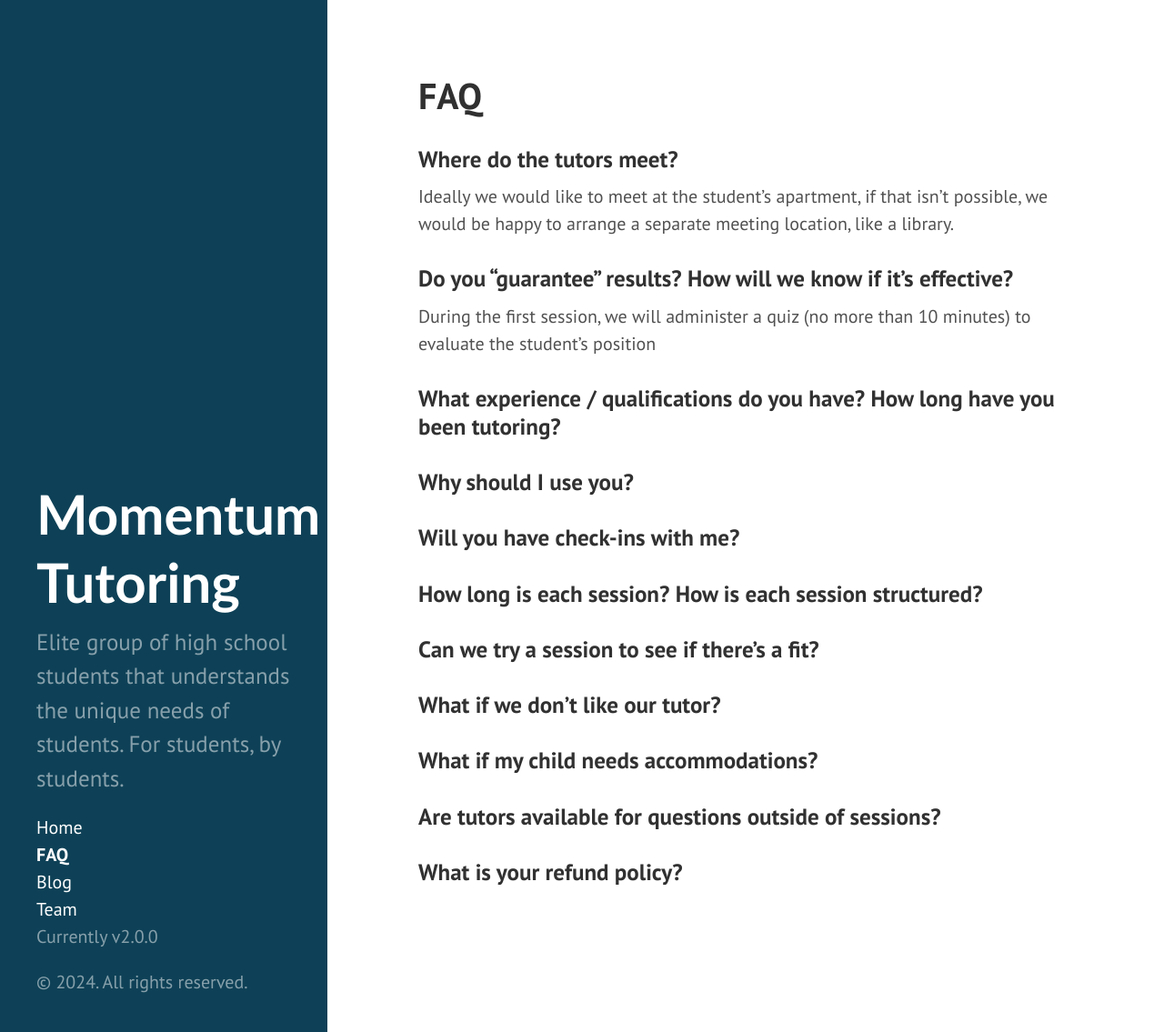
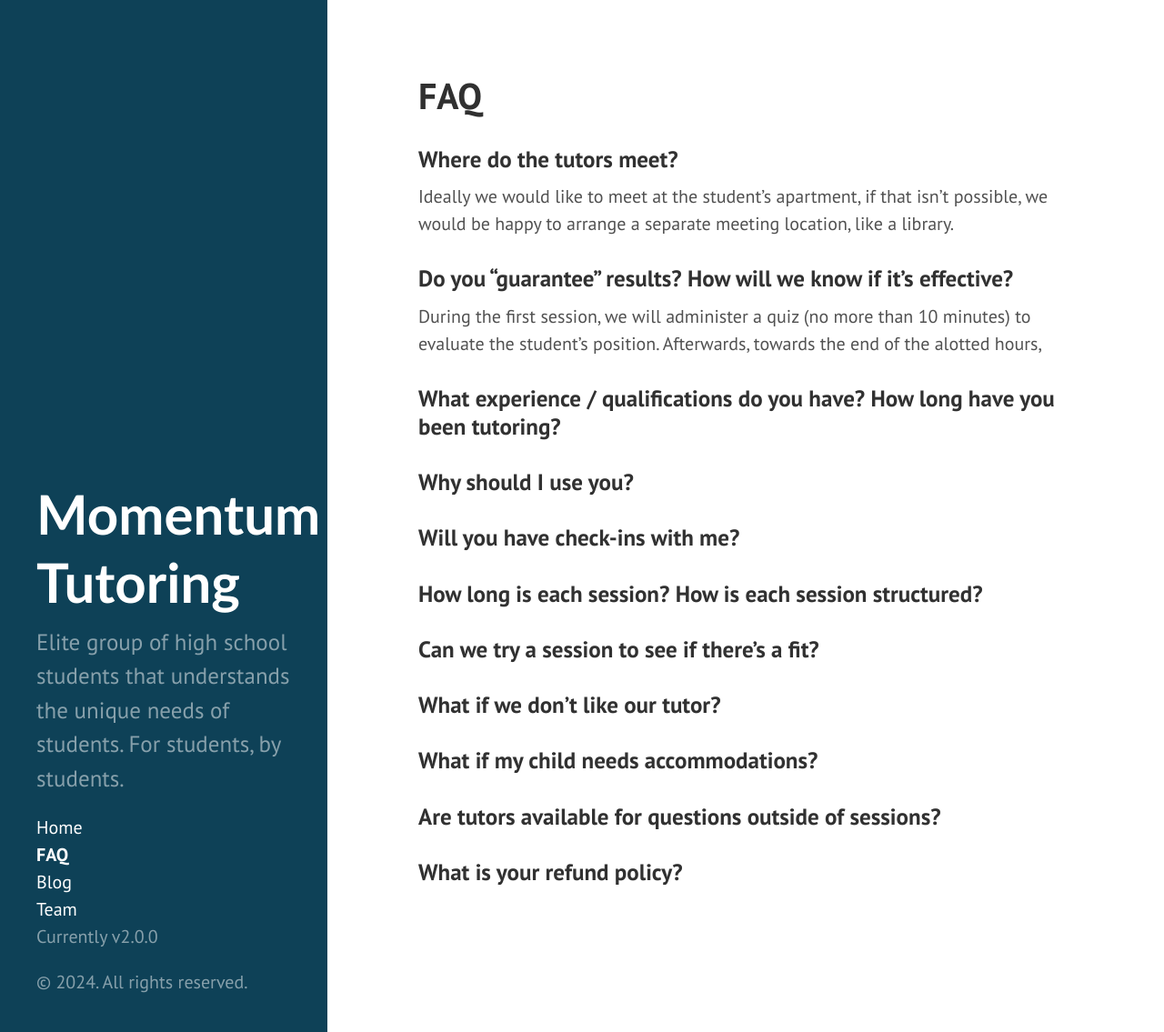
Before and after one commit to Momentum-Tutoring/Momentum-Tutoring.github.io, a Jekyll site: the page built from FAQ.md, in a window 1280 px wide and 1135 px high. Shown: the whole window at 91% size. Built offline with Jekyll 4.4.1, drawn with Linux system fonts in a browser that asks for light colours; Markdown is read by kramdown in place of the engine named in the settings.

Commit message:
Update FAQ.md

```diff
--- a/FAQ.md
+++ b/FAQ.md
@@ -9,7 +9,7 @@ Ideally we would like to meet at the student's apartment, if that isn't possible
 
 ### Do you “guarantee” results? How will we know if it’s effective?
 
-During the first session, we will administer a quiz (no more than 10 minutes) to evaluate the student's position
+During the first session, we will administer a quiz (no more than 10 minutes) to evaluate the student's position. Afterwards, towards the end of the alotted hours,
 
 ### What experience / qualifications do you have? How long have you been tutoring?
 ### Why should I use you?
```
